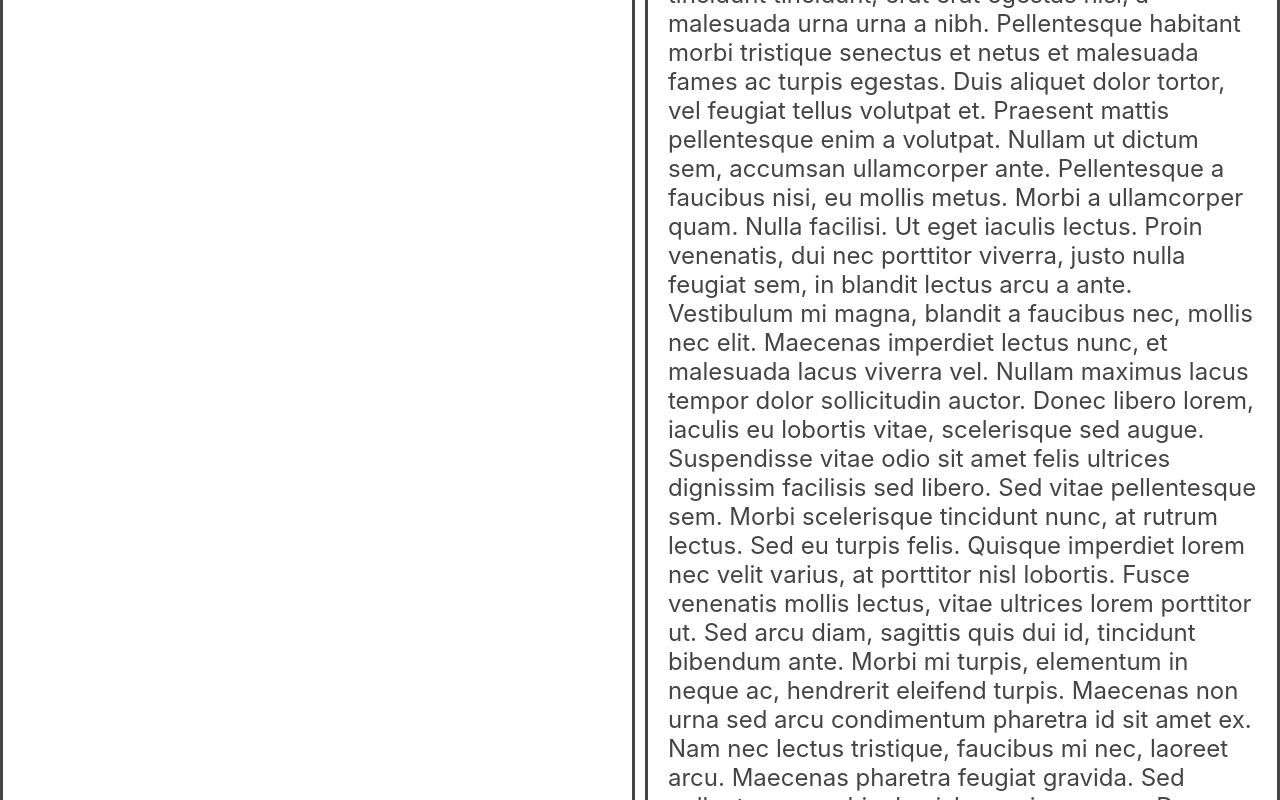
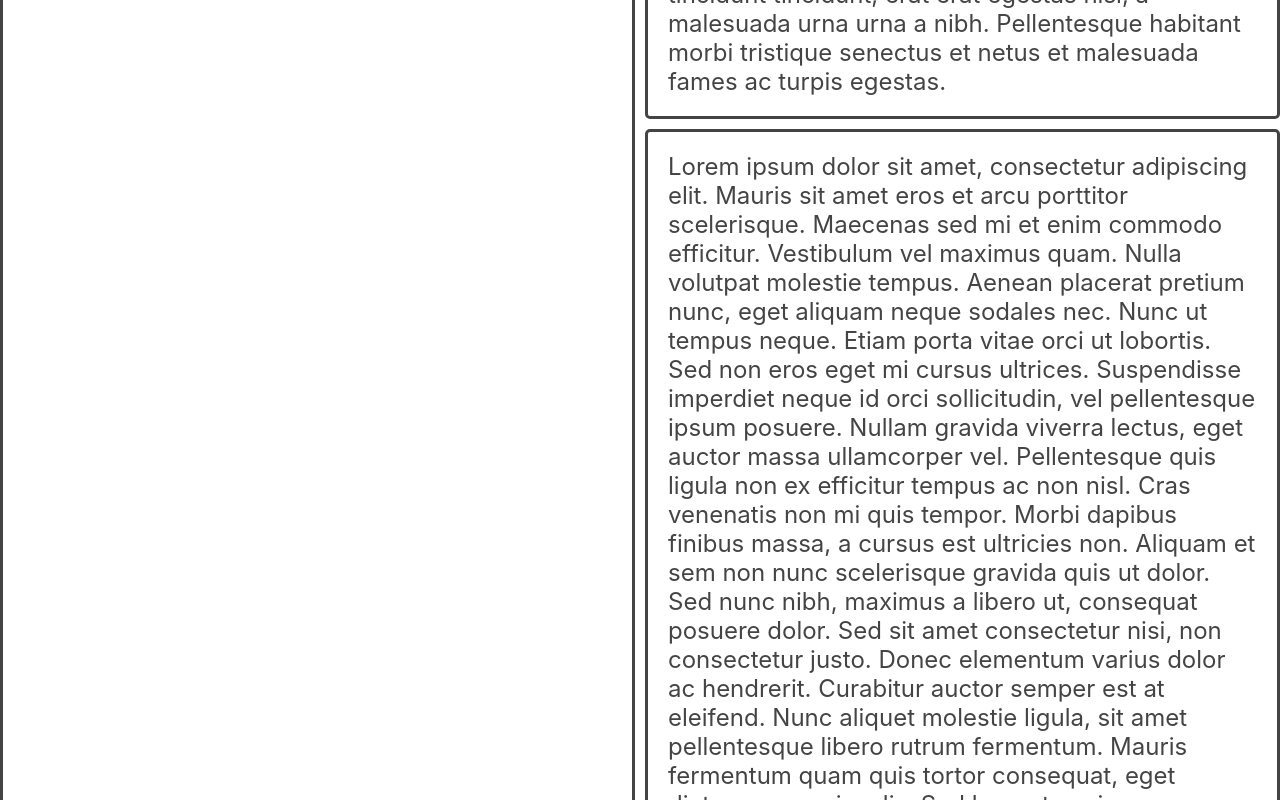
Before and after one commit to SDupZ/react-sandbox, a React (Create React App) app: page / in a window 1280 px wide. Shown: the part 940-1740 px from the top of the page. Built offline with nearby package versions, Linux system fonts and the light colour scheme.

Commit message:
Update layout

```diff
--- a/src/pages/Layout1/index.js
+++ b/src/pages/Layout1/index.js
@@ -13,11 +13,16 @@ export default function() {
       <div className={classnames(css.box, css.b)}>B</div>
       <div className={classnames(css.box, css.hero)}>
         <div className={css.heroSection}>
-          <div className={css.heroImage} style={{ backgroundImage: `linear-gradient(to top right, rgba(33,33,33, 0.6), rgba(0, 0, 0, 0.8)), url(${imageURL})` }} />
+          <div
+            className={css.heroImage}
+            style={{
+              backgroundImage: `linear-gradient(to top right, rgba(33,33,33, 0.6), rgba(0, 0, 0, 0.8)), url(${imageURL})`
+            }}
+          />
         </div>
       </div>
       <div className={classnames(css.box, css.d)}>{data.text}</div>
-      <div className={classnames(css.box, css.e)}>E</div>
+      <div className={classnames(css.box, css.e)}>{data.text}</div>
     </div>
   );
 }
--- a/src/pages/Layout1/styles.module.css
+++ b/src/pages/Layout1/styles.module.css
@@ -13,7 +13,7 @@
   grid-gap: 10px;
 }
 
-@media only screen and (min-width: 500px) {
+@media only screen and (min-width: 600px) {
   .wrapper {
     grid-template-columns: 1fr 1fr 1fr 1fr;
     grid-template-areas:
```
Also changed, not shown: src/pages/Layout1/data.js (+1 -1 lines).
